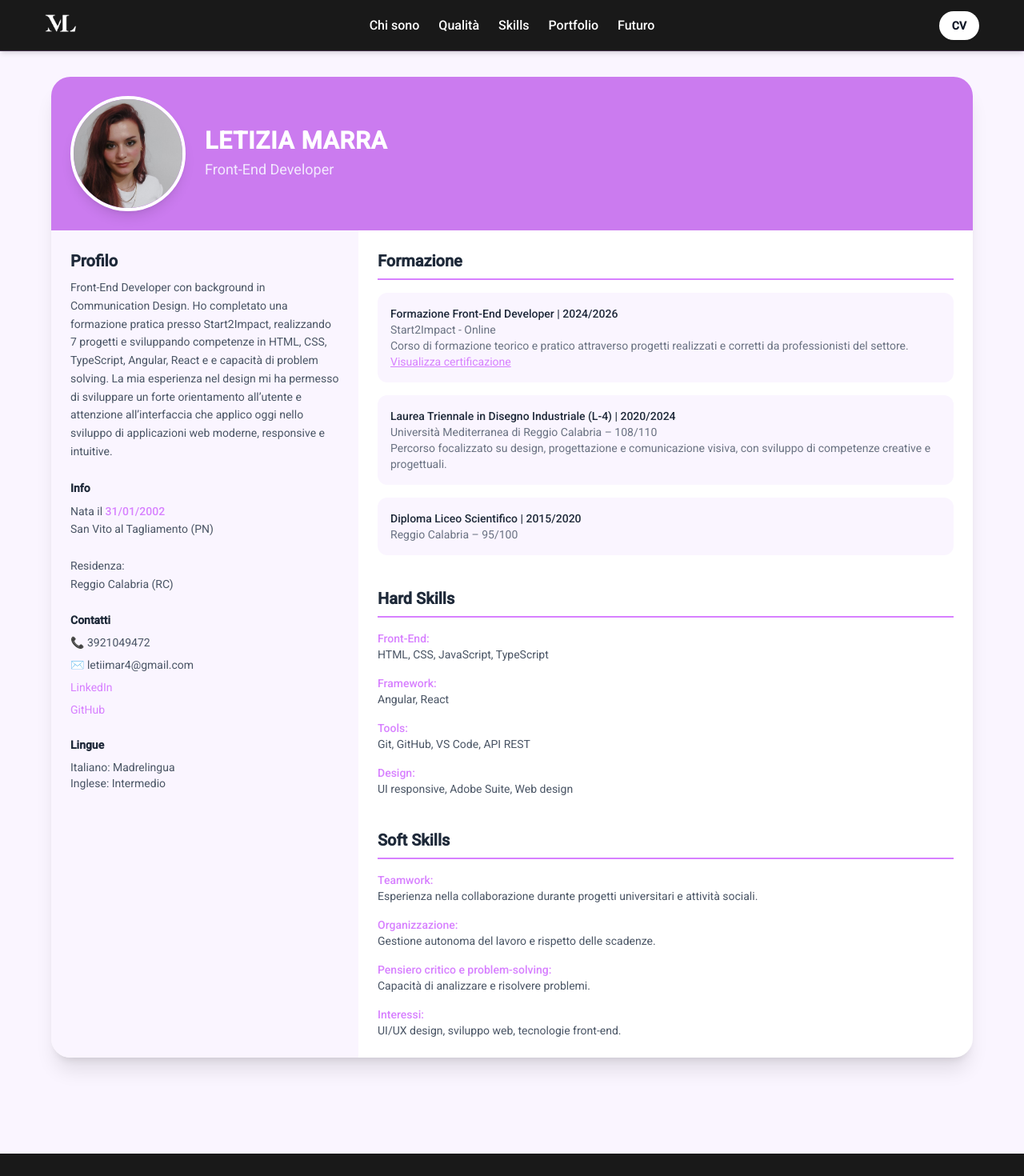
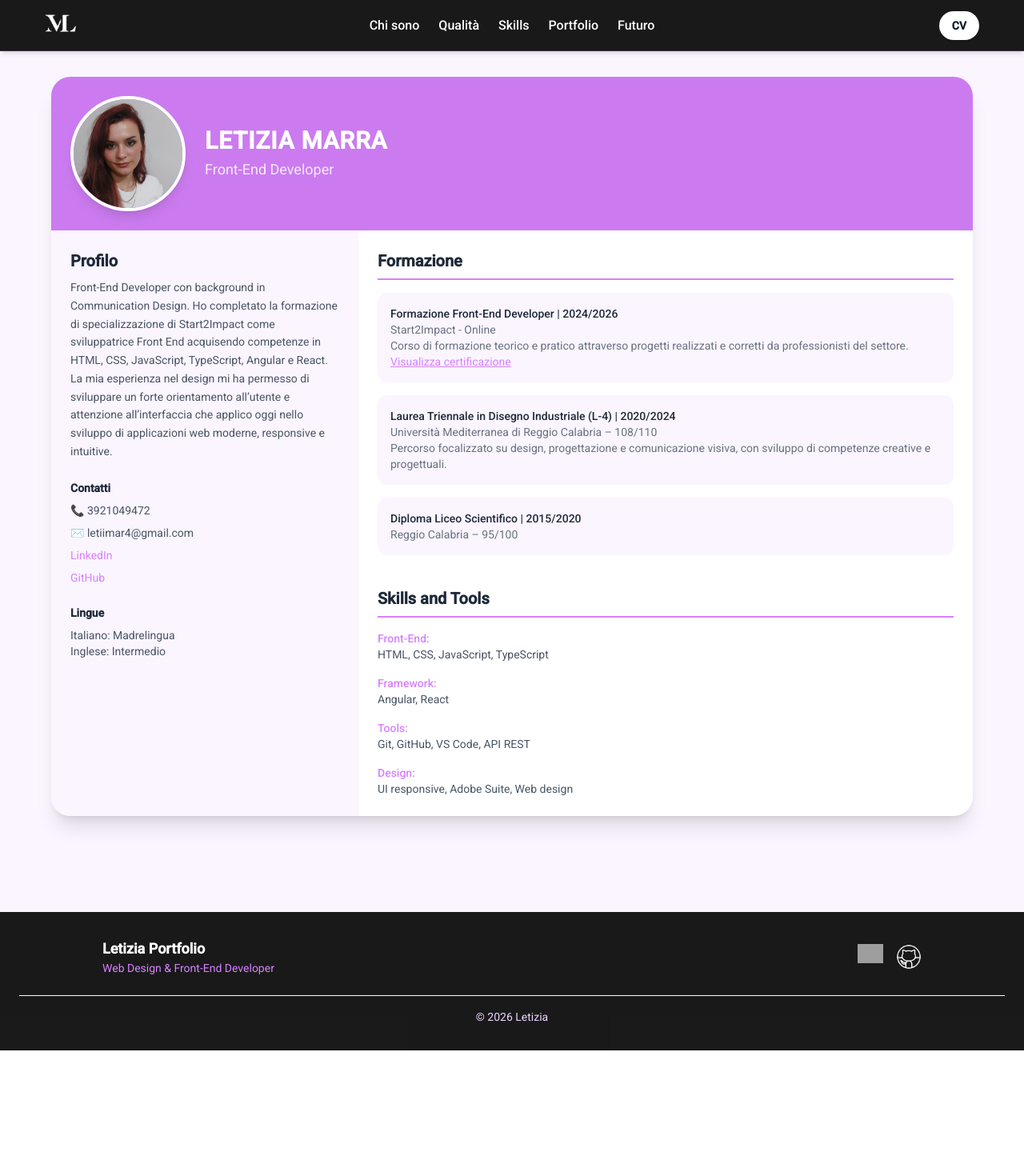
Before and after one commit to leti74/Portfolio, an Angular app: page /cv in a window 1280 px wide. Shown: the top 1470 px of the page at 80% size. After the commit the page ends 1313 px from the top, so only its background shows below. Built offline with nearby package versions, Linux system fonts and the light colour scheme; grey boxes are pictures that could not be loaded.

Commit message:
sistemato descrizione nel cv

```diff
--- a/src/app/pages/cv/cv.html
+++ b/src/app/pages/cv/cv.html
@@ -36,26 +36,16 @@
 
                     <p class="text-sm text-gray-600 leading-relaxed">
                         Front-End Developer con background in Communication Design.
-                        Ho completato una formazione pratica presso Start2Impact, realizzando 7 progetti e sviluppando
-                        competenze in HTML, CSS, TypeScript, Angular, React e e capacità di problem solving.
+                        Ho completato la formazione di specializzazione di Start2Impact come sviluppatrice Front End
+                        acquisendo
+                        competenze in HTML, CSS, JavaScript, TypeScript, Angular e React.
                         La mia esperienza nel design mi ha permesso di sviluppare un forte orientamento all’utente e
                         attenzione all’interfaccia che applico oggi nello sviluppo di applicazioni web moderne,
                         responsive e intuitive.
                     </p>
                 </div>
 
-                <!-- INFO -->
-                <div>
-                    <h2 class="font-semibold text-gray-800 mb-2">Info</h2>
 
-                    <p class="text-sm text-gray-600 leading-relaxed">
-                        Nata il <span class="text-[#d780ff] font-medium">31/01/2002</span><br>
-                        San Vito al Tagliamento (PN)<br><br>
-
-                        Residenza:<br>
-                        Reggio Calabria (RC)
-                    </p>
-                </div>
 
                 <!-- CONTATTI -->
                 <div>
@@ -144,7 +134,7 @@
                 <!-- SKILLS -->
                 <div>
                     <h2 class="text-xl font-semibold text-gray-800 border-b-2 border-[#d780ff] pb-2 mb-4">
-                        Hard Skills
+                        Skills and Tools
                     </h2>
 
                     <div class="space-y-4 text-gray-600">
@@ -168,36 +158,6 @@
                     </div>
                 </div>
 
-                <!-- SOFT SKILLS -->
-                <div>
-                    <h2 class="text-xl font-semibold text-gray-800 border-b-2 border-[#d780ff] pb-2 mb-4">
-                        Soft Skills
-                    </h2>
-
-                    <div class="space-y-4 text-gray-600">
-
-                        <p>
-                            <span class="text-[#d780ff] font-medium">Teamwork:</span><br>
-                            Esperienza nella collaborazione durante progetti universitari e attività sociali.
-                        </p>
-
-                        <p>
-                            <span class="text-[#d780ff] font-medium">Organizzazione:</span><br>
-                            Gestione autonoma del lavoro e rispetto delle scadenze.
-                        </p>
-
-                        <p>
-                            <span class="text-[#d780ff] font-medium">Pensiero critico e problem-solving:</span><br>
-                            Capacità di analizzare e risolvere problemi.
-                        </p>
-
-                        <p>
-                            <span class="text-[#d780ff] font-medium">Interessi:</span><br>
-                            UI/UX design, sviluppo web, tecnologie front-end.
-                        </p>
-
-                    </div>
-                </div>
 
             </div>
 
```
